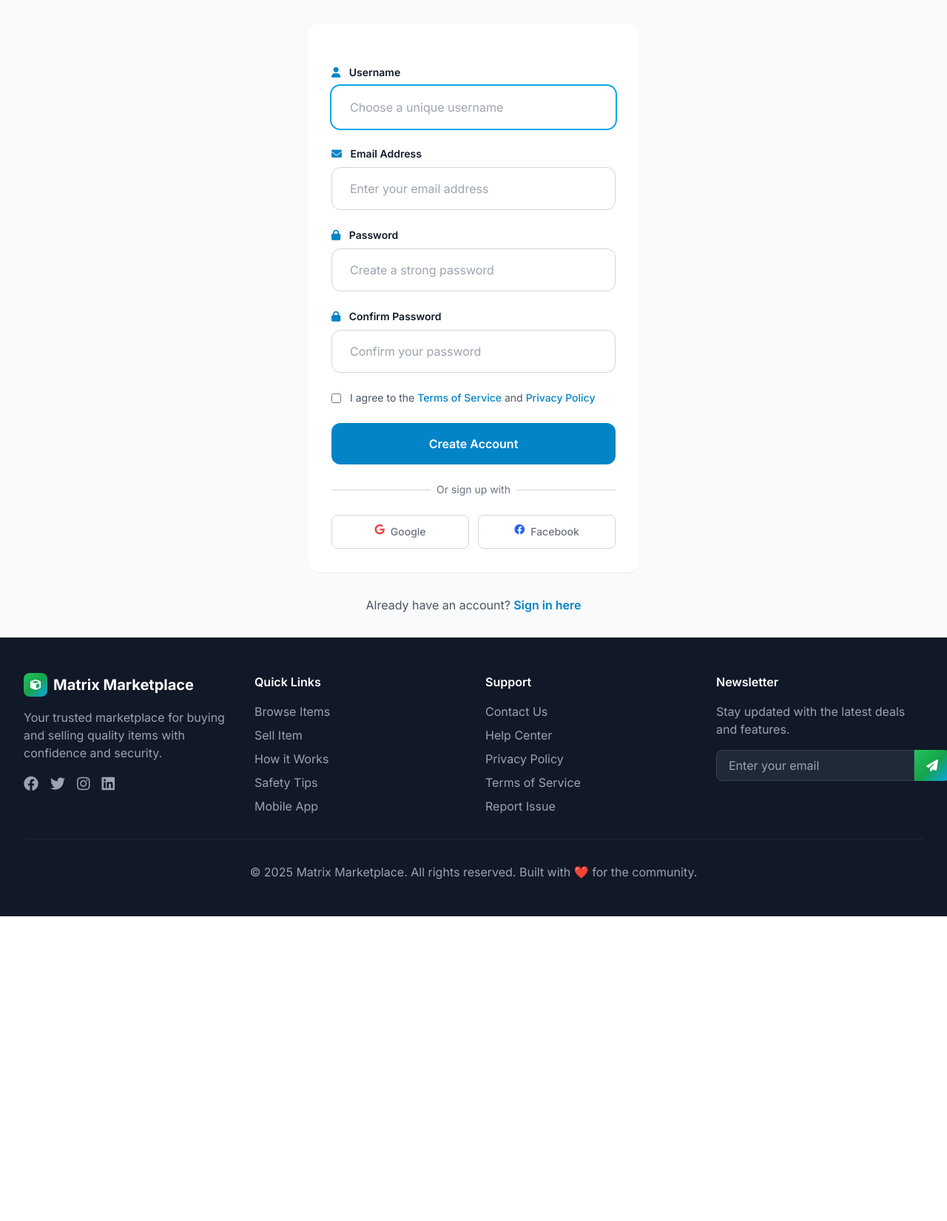
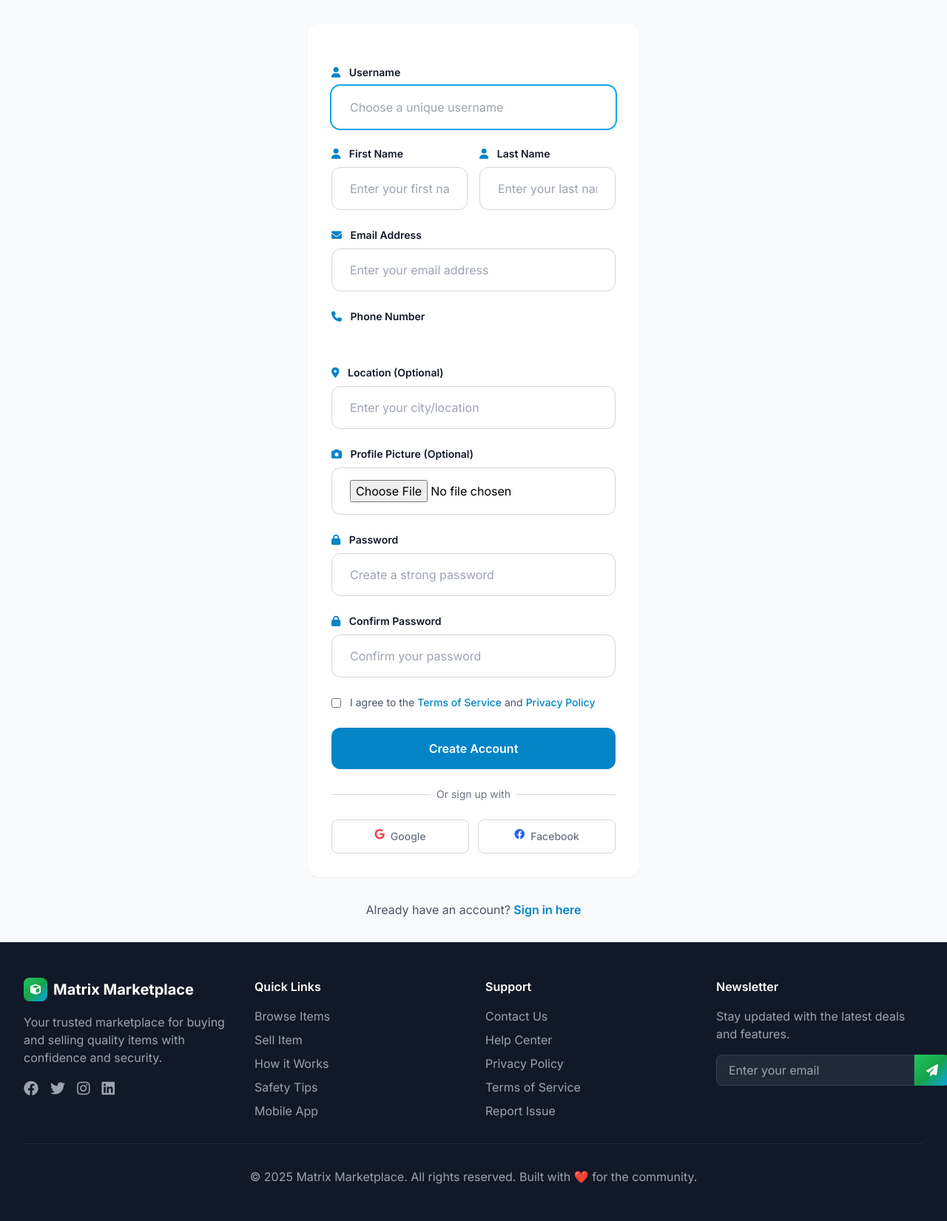
Before and after one commit to maruung/maruung, a Django app: page /signup/ in a window 1280 px wide. Shown: the part 245-1896 px from the top of the page at 74% size. Before the commit the page ends 1484 px from the top, so only its background shows below. Run offline with Django 4.2, Linux system fonts and the light colour scheme; some libraries are stand-ins or nearby versions.

Commit message:
initial commit

```diff
--- a/core/templates/core/base.html
+++ b/core/templates/core/base.html
@@ -135,28 +135,40 @@
                                      class="absolute top-full left-0 mt-2 w-80 bg-white rounded-xl shadow-lg border border-gray-200 py-2 z-50 max-h-96 overflow-y-auto">
                                     <div class="grid grid-cols-2 gap-1 p-2">
                                         <a href="{% url 'item:items' %}?category=electronics" class="block px-3 py-2 text-sm text-gray-700 hover:bg-gray-50 rounded-lg transition-colors duration-150">
-                                            <i class="fas fa-laptop text-matrix-500 w-5"></i> Electronics
+                                            <i class="fas fa-laptop text-matrix-500 w-5"></i> Electronics & Appliances
                                         </a>
-                                        <a href="{% url 'item:items' %}?category=vehicles" class="block px-3 py-2 text-sm text-gray-700 hover:bg-gray-50 rounded-lg transition-colors duration-150">
-                                            <i class="fas fa-car text-matrix-500 w-5"></i> Vehicles
+                                        <a href="{% url 'item:items' %}?category=fashion_beauty" class="block px-3 py-2 text-sm text-gray-700 hover:bg-gray-50 rounded-lg transition-colors duration-150">
+                                            <i class="fas fa-tshirt text-matrix-500 w-5"></i> Fashion & Beauty
                                         </a>
-                                        <a href="{% url 'item:items' %}?category=fashion" class="block px-3 py-2 text-sm text-gray-700 hover:bg-gray-50 rounded-lg transition-colors duration-150">
-                                            <i class="fas fa-tshirt text-matrix-500 w-5"></i> Fashion
+                                        <a href="{% url 'item:items' %}?category=home_furniture" class="block px-3 py-2 text-sm text-gray-700 hover:bg-gray-50 rounded-lg transition-colors duration-150">
+                                            <i class="fas fa-couch text-matrix-500 w-5"></i> Home & Furniture
                                         </a>
-                                        <a href="{% url 'item:items' %}?category=home" class="block px-3 py-2 text-sm text-gray-700 hover:bg-gray-50 rounded-lg transition-colors duration-150">
-                                            <i class="fas fa-home text-matrix-500 w-5"></i> Home & Garden
+                                        <a href="{% url 'item:items' %}?category=vehicles_auto" class="block px-3 py-2 text-sm text-gray-700 hover:bg-gray-50 rounded-lg transition-colors duration-150">
+                                            <i class="fas fa-car text-matrix-500 w-5"></i> Vehicles & Auto Parts
                                         </a>
-                                        <a href="{% url 'item:items' %}?category=services" class="block px-3 py-2 text-sm text-gray-700 hover:bg-gray-50 rounded-lg transition-colors duration-150">
-                                            <i class="fas fa-handshake text-matrix-500 w-5"></i> Services
+                                        <a href="{% url 'item:items' %}?category=property_real_estate" class="block px-3 py-2 text-sm text-gray-700 hover:bg-gray-50 rounded-lg transition-colors duration-150">
+                                            <i class="fas fa-home text-matrix-500 w-5"></i> Property & Real Estate
                                         </a>
-                                        <a href="{% url 'item:items' %}?category=jobs" class="block px-3 py-2 text-sm text-gray-700 hover:bg-gray-50 rounded-lg transition-colors duration-150">
-                                            <i class="fas fa-briefcase text-matrix-500 w-5"></i> Jobs
+                                        <a href="{% url 'item:items' %}?category=jobs_services" class="block px-3 py-2 text-sm text-gray-700 hover:bg-gray-50 rounded-lg transition-colors duration-150">
+                                            <i class="fas fa-briefcase text-matrix-500 w-5"></i> Jobs & Services
                                         </a>
-                                        <a href="{% url 'item:items' %}?category=real_estate" class="block px-3 py-2 text-sm text-gray-700 hover:bg-gray-50 rounded-lg transition-colors duration-150">
-                                            <i class="fas fa-building text-matrix-500 w-5"></i> Real Estate
+                                        <a href="{% url 'item:items' %}?category=agriculture_food" class="block px-3 py-2 text-sm text-gray-700 hover:bg-gray-50 rounded-lg transition-colors duration-150">
+                                            <i class="fas fa-seedling text-matrix-500 w-5"></i> Agriculture & Food
                                         </a>
-                                        <a href="{% url 'item:items' %}?category=sports" class="block px-3 py-2 text-sm text-gray-700 hover:bg-gray-50 rounded-lg transition-colors duration-150">
-                                            <i class="fas fa-football-ball text-matrix-500 w-5"></i> Sports
+                                        <a href="{% url 'item:items' %}?category=health_wellness" class="block px-3 py-2 text-sm text-gray-700 hover:bg-gray-50 rounded-lg transition-colors duration-150">
+                                            <i class="fas fa-heartbeat text-matrix-500 w-5"></i> Health & Wellness
+                                        </a>
+                                        <a href="{% url 'item:items' %}?category=kids_baby" class="block px-3 py-2 text-sm text-gray-700 hover:bg-gray-50 rounded-lg transition-colors duration-150">
+                                            <i class="fas fa-baby text-matrix-500 w-5"></i> Kids & Baby
+                                        </a>
+                                        <a href="{% url 'item:items' %}?category=education_training" class="block px-3 py-2 text-sm text-gray-700 hover:bg-gray-50 rounded-lg transition-colors duration-150">
+                                            <i class="fas fa-graduation-cap text-matrix-500 w-5"></i> Education & Training
+                                        </a>
+                                        <a href="{% url 'item:items' %}?category=events_entertainment" class="block px-3 py-2 text-sm text-gray-700 hover:bg-gray-50 rounded-lg transition-colors duration-150">
+                                            <i class="fas fa-music text-matrix-500 w-5"></i> Events & Entertainment
+                                        </a>
+                                        <a href="{% url 'item:items' %}?category=others" class="block px-3 py-2 text-sm text-gray-700 hover:bg-gray-50 rounded-lg transition-colors duration-150">
+                                            <i class="fas fa-ellipsis-h text-matrix-500 w-5"></i> Others
                                         </a>
                                     </div>
                                     <div class="border-t border-gray-100 mt-2 pt-2">
--- a/core/templates/core/index.html
+++ b/core/templates/core/index.html
@@ -115,8 +115,8 @@
 
                     <div class="flex items-center justify-between">
                         <div class="flex items-center space-x-2">
-                            <span class="text-2xl font-bold text-primary-600">${{ item.price }}</span>
-                            <span class="text-sm text-gray-500 line-through">${{ item.price|add:50 }}</span>
+                            <span class="text-2xl font-bold text-primary-600">KSh {{ item.price }}</span>
+                            <span class="text-sm text-gray-500 line-through">KSh {{ item.price|add:50 }}</span>
                         </div>
                         <div class="flex items-center space-x-2 text-sm text-gray-500">
                             <i class="fas fa-user"></i>
--- a/core/templates/core/signup.html
+++ b/core/templates/core/signup.html
@@ -27,12 +27,53 @@
                     {{ form.username }}
                 </div>
 
+                <div class="grid grid-cols-1 md:grid-cols-2 gap-4">
+                    <div>
+                        <label class="block text-sm font-semibold text-gray-900 mb-2">
+                            <i class="fas fa-user text-primary-600 mr-2"></i>
+                            First Name
+                        </label>
+                        {{ form.first_name }}
+                    </div>
+                    <div>
+                        <label class="block text-sm font-semibold text-gray-900 mb-2">
+                            <i class="fas fa-user text-primary-600 mr-2"></i>
+                            Last Name
+                        </label>
+                        {{ form.last_name }}
+                    </div>
+                </div>
+
                 <div>
                     <label class="block text-sm font-semibold text-gray-900 mb-2">
                         <i class="fas fa-envelope text-primary-600 mr-2"></i>
                         Email Address
                     </label>
                     {{ form.email }}
+                </div>
+
+                <div>
+                    <label class="block text-sm font-semibold text-gray-900 mb-2">
+                        <i class="fas fa-phone text-primary-600 mr-2"></i>
+                        Phone Number
+                    </label>
+                    {{ form.phone_number }}
+                </div>
+
+                <div>
+                    <label class="block text-sm font-semibold text-gray-900 mb-2">
+                        <i class="fas fa-map-marker-alt text-primary-600 mr-2"></i>
+                        Location (Optional)
+                    </label>
+                    {{ form.location }}
+                </div>
+
+                <div>
+                    <label class="block text-sm font-semibold text-gray-900 mb-2">
+                        <i class="fas fa-camera text-primary-600 mr-2"></i>
+                        Profile Picture (Optional)
+                    </label>
+                    {{ form.profile_picture }}
                 </div>
 
                 <div>
--- a/dashboard/templates/dashboard/index.html
+++ b/dashboard/templates/dashboard/index.html
@@ -242,7 +242,7 @@
                                         <h4 class="font-semibold text-gray-900 group-hover:text-primary-600 transition-colors duration-200">
                                             <a href="{% url 'item:detail' item.id %}">{{ item.name }}</a>
                                         </h4>
-                                        <span class="text-lg font-bold text-primary-600">${{ item.price }}</span>
+                                        <span class="text-lg font-bold text-primary-600">KSh {{ item.price }}</span>
                                     </div>
 
                                     <p class="text-gray-600 text-sm mb-3 line-clamp-2">{{ item.description|default:"No description" }}</p>
--- a/item/forms.py
+++ b/item/forms.py
@@ -11,7 +11,8 @@
                  'image', 'image_2', 'image_3', 'image_4', 'image_5')
         widgets = {
             'category': forms.Select(attrs={
-                'class': INPUT_CLASSES
+                'class': INPUT_CLASSES,
+                'required': True
             }),
             'name': forms.TextInput(attrs={
                 'class': INPUT_CLASSES,
@@ -65,6 +66,11 @@
                 'accept': 'image/*'
             }),
         }
+
+    def __init__(self, *args, **kwargs):
+        super().__init__(*args, **kwargs)
+        self.fields['category'].queryset = Category.objects.filter(is_active=True).order_by('name')
+        self.fields['category'].empty_label = "Select a category"
 
 class EditItemForm(forms.ModelForm):
     class Meta:
@@ -129,6 +135,11 @@
             }),
         }
 
+    def __init__(self, *args, **kwargs):
+        super().__init__(*args, **kwargs)
+        self.fields['category'].queryset = Category.objects.filter(is_active=True).order_by('name')
+        self.fields['category'].empty_label = "Select a category"
+
 class ItemFilterForm(forms.Form):
     SORT_CHOICES = [
         ('newest', 'Newest First'),
@@ -163,7 +174,7 @@
         required=False,
         min_value=0,
         widget=forms.NumberInput(attrs={
-            'placeholder': 'Min price',
+            'placeholder': 'Min price (KSh)',
             'class': 'flex-1 px-3 py-2 border border-gray-300 rounded-lg text-sm focus:outline-none focus:ring-2 focus:ring-primary-500'
         })
     )
@@ -171,7 +182,7 @@
         required=False,
         min_value=0,
         widget=forms.NumberInput(attrs={
-            'placeholder': 'Max price',
+            'placeholder': 'Max price (KSh)',
             'class': 'flex-1 px-3 py-2 border border-gray-300 rounded-lg text-sm focus:outline-none focus:ring-2 focus:ring-primary-500'
         })
     )
--- a/item/templates/item/detail.html
+++ b/item/templates/item/detail.html
@@ -110,10 +110,10 @@
             <div class="bg-gray-50 rounded-2xl p-6">
                 <div class="flex items-center justify-between mb-4">
                     <div>
-                        <span class="text-3xl font-bold text-primary-600">${{ item.price }}</span>
-                        <span class="text-lg text-gray-500 line-through ml-2">${{ item.price|add:100 }}</span>
+                        <span class="text-3xl font-bold text-primary-600">KSh {{ item.price }}</span>
+                        <span class="text-lg text-gray-500 line-through ml-2">KSh {{ item.price|add:100 }}</span>
                         <span class="bg-green-100 text-green-800 px-2 py-1 rounded-full text-sm font-medium ml-2">
-                            Save $100
+                            Save KSh 100
                         </span>
                     </div>
                     <div class="text-right">
--- a/item/templates/item/items.html
+++ b/item/templates/item/items.html
@@ -187,7 +187,7 @@
                             <p class="text-gray-600 text-sm mb-3 line-clamp-2">{{ item.description|default:"No description available" }}</p>
 
                             <div class="flex items-center justify-between mb-3">
-                                <span class="text-xl font-bold text-primary-600">${{ item.price }}</span>
+                                <span class="text-xl font-bold text-primary-600">KSh {{ item.price }}</span>
                                 <div class="flex items-center space-x-1 text-xs text-gray-500">
                                     <i class="fas fa-user"></i>
                                     <span>{{ item.created_by.username }}</span>
@@ -254,7 +254,7 @@
                                     </div>
 
                                     <div class="flex flex-col items-end space-y-2">
-                                        <span class="text-2xl font-bold text-primary-600">${{ item.price }}</span>
+                                        <span class="text-2xl font-bold text-primary-600">KSh {{ item.price }}</span>
                                         <div class="flex items-center space-x-2">
                                             <button class="w-8 h-8 bg-gray-100 hover:bg-red-100 rounded-full flex items-center justify-center text-gray-600 hover:text-red-500 transition-colors duration-200">
                                                 <i class="fas fa-heart text-sm"></i>
--- a/item/views.py
+++ b/item/views.py
@@ -141,11 +141,9 @@
     else:
         form = NewItemForm()
 
-    categories = Category.objects.filter(is_active=True).order_by('name')
     return render(request, 'item/form.html', {
         'form': form,
         'title': 'New item',
-        'categories': categories,
     })
 
 @login_required
```
Also changed, not shown: item/management/commands/create_categories.py (+26 -54 lines), item/models.py (+11 -103 lines), item/templates/item/form.html (+25 -4 lines), item/migrations/0004_alter_category_category_type.py (added).
